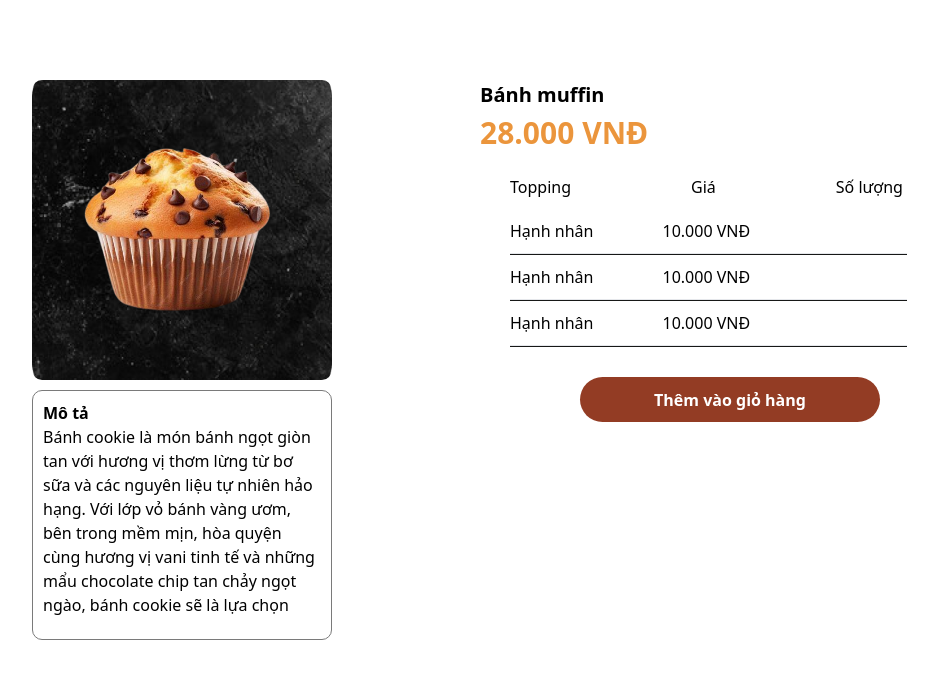
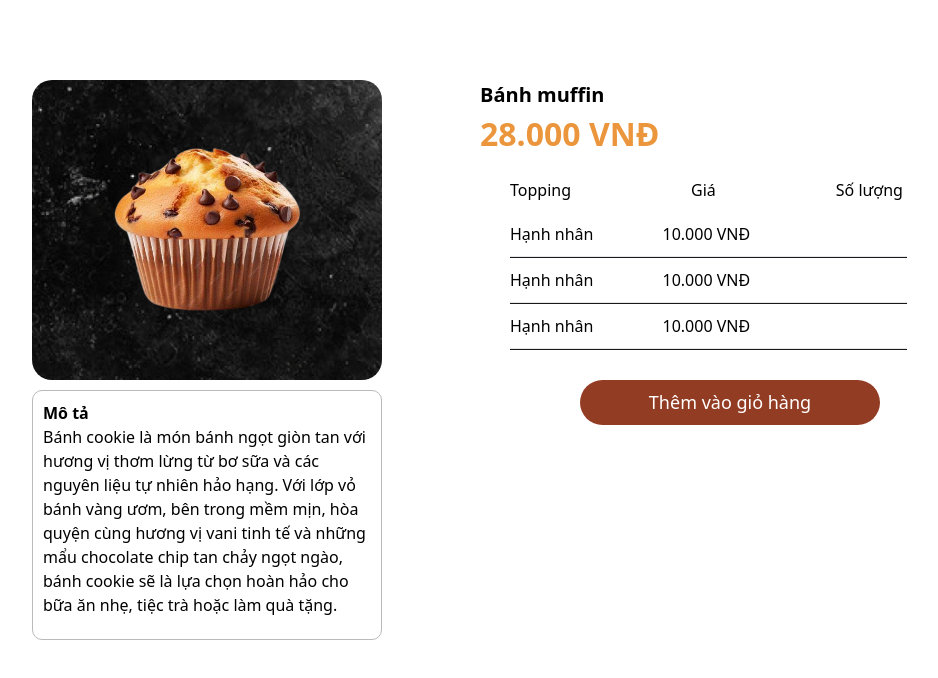
Before and after one commit to devkcng/bakery-store, a Next.js app: page / in a window 1280 px wide. Shown: the top 678 px of the page, without its empty margins (118-1056 px from the left). Built offline with nearby package versions, Linux system fonts and the light colour scheme; a web font is replaced by a local one.

Commit message:
feat: adjust img and relevant component

```diff
--- a/src/components/CartItem/cartItem.css
+++ b/src/components/CartItem/cartItem.css
@@ -12,30 +12,28 @@
     margin-bottom: 10px;
 }
 #backgoundImg{
-    border-radius: 10px;
+    border-radius: 20px;
     height: 300px;
-    width: 300px;
+    width: 350px;
     object-fit: cover;
 }
-#muffinImg{
+#productImg{
     position: absolute;
-    left: 170px;
+    left: 200px;
     top: 100px;
     width: 250px; /* Đặt kích thước tùy ý */
     height: 250px;
-
-
 }
 .description{
-    border: 1px solid rgb(122, 122, 122);
+    border: 1px solid rgb(187, 186, 186);
     border-radius: 10px;
-    width: 300px;
+    width: 350px;
     height: 250px;
     padding: 10px;
 
 }
 #txtDescription{
-width: 280px;
+width: 330px;
 height: 195px;
 overflow-y: scroll;
 }
@@ -46,7 +44,6 @@ overflow-y: scroll;
 {
     display: inline-block;
     width: 50%;
-
 }
 #txtName{
     font-weight: bold;
@@ -55,11 +52,12 @@ overflow-y: scroll;
 #txtPrice{
     font-weight: bolder;
     color:  rgb(235,149,60);
-    font-size: 30px;
+    font-size: 32px;
     margin-bottom: 20px;
 }
 .prtAttributeContainer{
     display: flex;
+    font-weight: 500;
 }
 .productAttribute{
     display: inline-block;
@@ -91,7 +89,8 @@ overflow-y: scroll;
     height: 45px;
     width: 300px;
     color: white;
-    font-weight: bold;
+    font-weight: 500;
+    font-size: 18px;
     margin-left: 100px;
     margin-top: 30px;
 }
--- a/src/components/CartItem/cartItem.tsx
+++ b/src/components/CartItem/cartItem.tsx
@@ -19,7 +19,7 @@ const CartItem: FC<ProductAttribute> = ({ imagePath, itemName, itemPrice, toppin
             <div className='productInfor'>
                 <div className='imageContainer'>
                     <img id="backgoundImg" src="/imgs/bakery-images/item-background.png" alt="" />
-                    <img id="muffinImg" src={`${imagePath === "" ? "/imgs/bakery-images/muffinb.png" : imagePath}`} alt="" />
+                    <img id="productImg" src={`${imagePath === "" ? "/imgs/bakery-images/muffinb.png" : imagePath}`} alt="" />
                 </div>
                 <div className='description'>
                     <b>Mô tả</b><br/>
@@ -32,7 +32,6 @@ const CartItem: FC<ProductAttribute> = ({ imagePath, itemName, itemPrice, toppin
             <div className='actionOnProduct'>
                 <p id="txtName">{`${itemName ==="" ? "Bánh muffin" : itemName }`}</p>
                 <p id="txtPrice">{itemPrice === "" ? "28.000" : `${itemPrice} VNĐ`}</p>
-
                 <div className='all'>
                     <div className='prtAttributeContainer'>
                         <ul>
```
